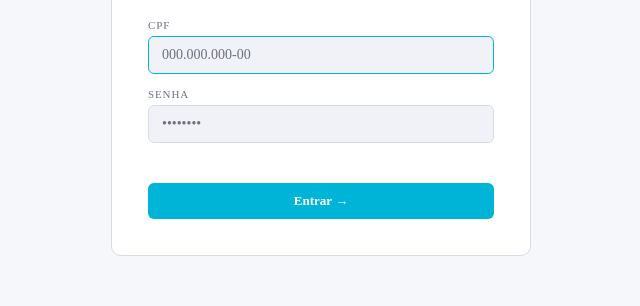
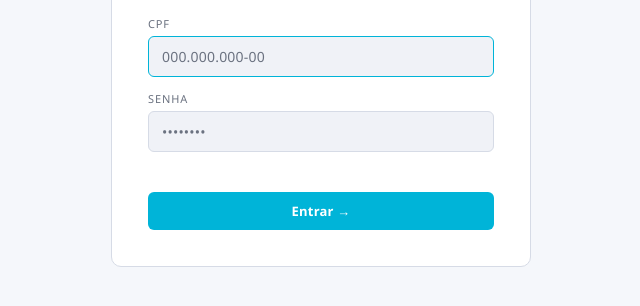
Before and after one commit to salles-ribeiro/chat-isp, a website: page public/index.html in a window 1280 px wide. Shown: the part 334-640 px from the top of the page, without its empty margins (319-959 px from the left). Drawn offline with nearby package versions, Linux system fonts and the light colour scheme.

Commit message:
ajuste da letra.

```diff
--- a/public/index.html
+++ b/public/index.html
@@ -50,7 +50,19 @@
         overflow: hidden;
         background: var(--bg0);
         color: var(--text);
-        font-family: var(--sans);
+      }
+
+      body,
+      input,
+      button,
+      textarea,
+      select {
+        font-family: "Segoe UI", Roboto, "Helvetica Neue", Arial, sans-serif;
+        font-weight: 400;
+        letter-spacing: 0.2px;
+        -webkit-font-smoothing: antialiased;
+        -moz-osx-font-smoothing: grayscale;
+        text-rendering: optimizeLegibility;
       }
       .tela {
         position: fixed;
```
